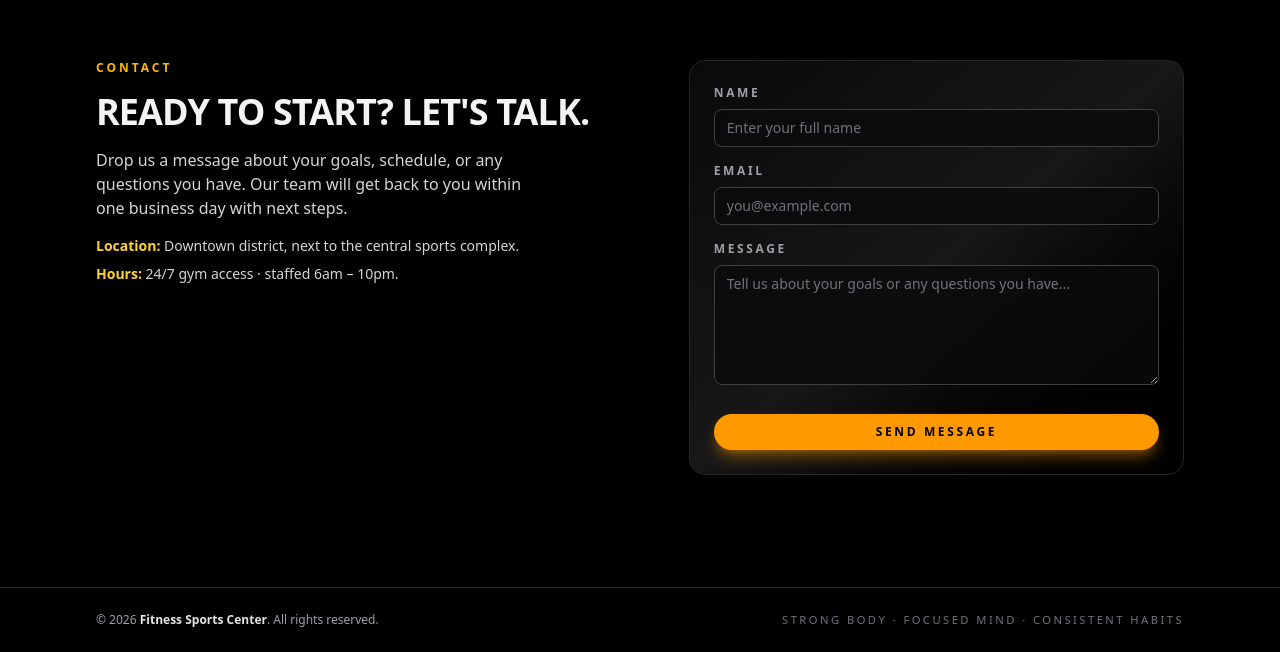
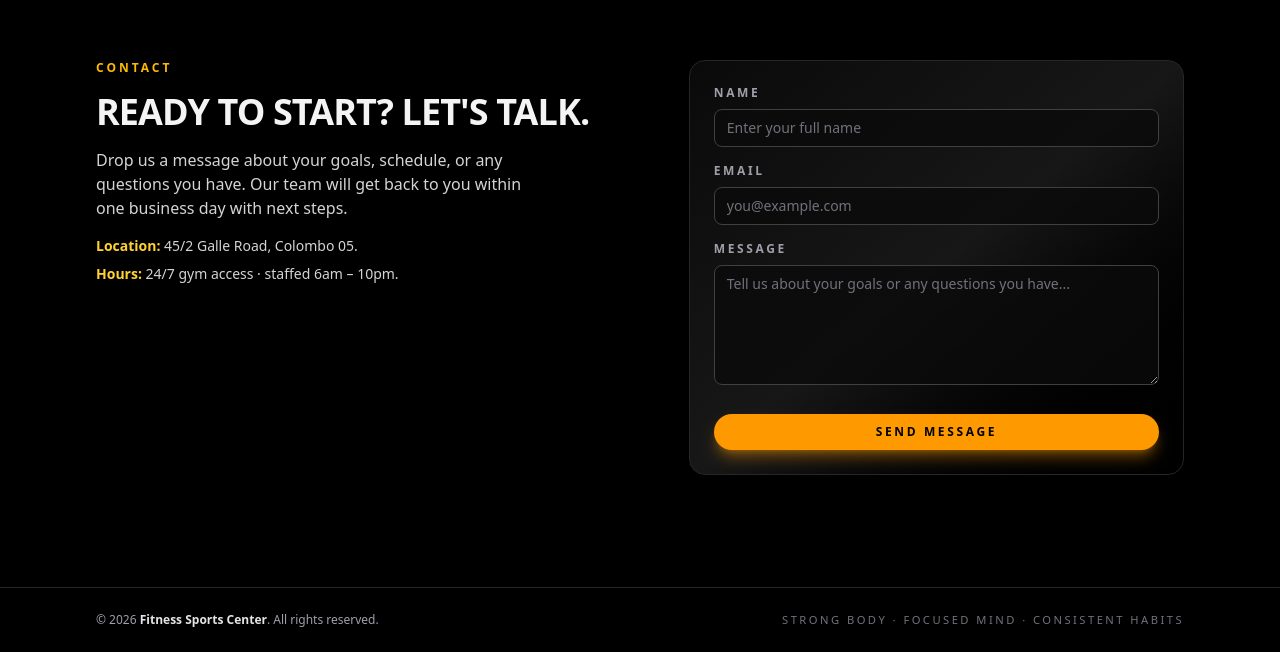
Before and after one commit to jerronjunior/fitness_gym, a Next.js app: page / in a window 1280 px wide. Shown: the part 2888-3540 px from the top of the page. Built offline with nearby package versions, Linux system fonts and the light colour scheme.

Commit message:
Update contact location in ContactSection component

```diff
--- a/src/components/ContactSection.tsx
+++ b/src/components/ContactSection.tsx
@@ -73,8 +73,7 @@ export function ContactSection() {
             </p>
             <div className="mt-4 space-y-2 text-sm text-zinc-300">
               <p>
-                <span className="font-semibold text-amber-300">Location:</span> Downtown district,
-                next to the central sports complex.
+                <span className="font-semibold text-amber-300">Location:</span> 45/2 Galle Road, Colombo 05.
               </p>
               <p>
                 <span className="font-semibold text-amber-300">Hours:</span> 24/7 gym access ·
```
